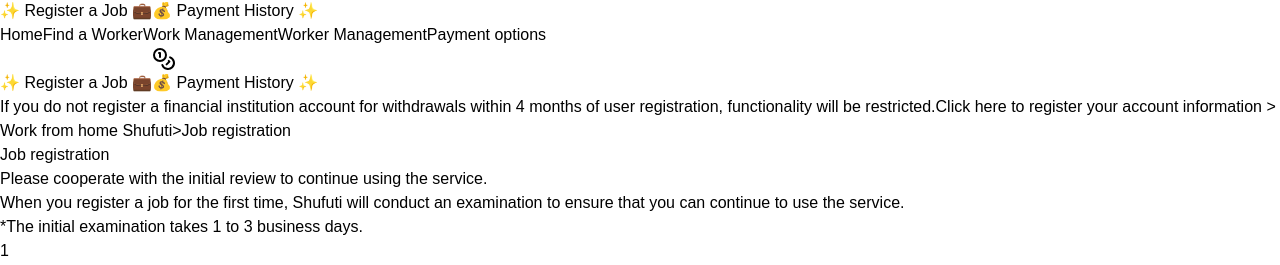
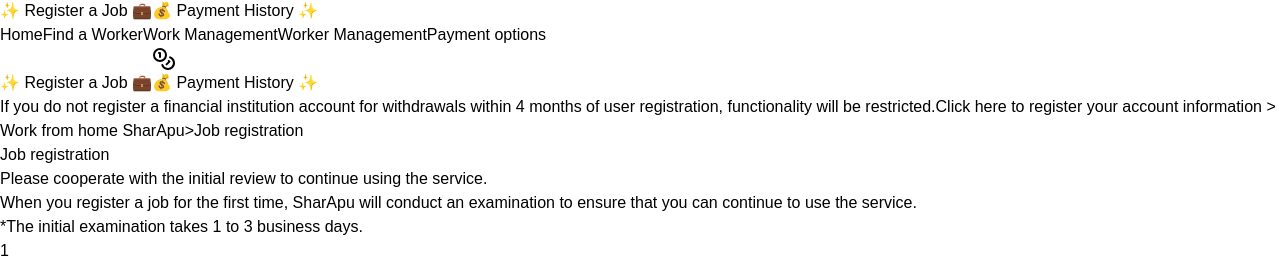
Before and after one commit to SumaiyaTarannumNoor/SharApu-Job-Portal, a React (Vite) app: page /register-a-job in a window 1280 px wide. Shown: the part 890-1155 px from the top of the page. Built offline with nearby package versions, Linux system fonts and the light colour scheme.

Commit message:
Shufuti to SharApu

```diff
--- a/src/components/Profile/HirerProfile/RegisterAJob/RegisterAJob.jsx
+++ b/src/components/Profile/HirerProfile/RegisterAJob/RegisterAJob.jsx
@@ -126,7 +126,7 @@ const RegisterAJob = () => {
         <div className="max-w-4xl mx-auto">
           {/* Breadcrumb */}
           <div className="text-sm text-gray-600 mb-6">
-            <Link to="/" className="text-pink-600 hover:text-pink-700">Work from home Shufuti</Link>
+            <Link to="/" className="text-pink-600 hover:text-pink-700">Work from home SharApu</Link>
             <span className="mx-2">&gt;</span>
             <span>Job registration</span>
           </div>
@@ -136,7 +136,7 @@ const RegisterAJob = () => {
             <h1 className="text-2xl font-bold text-gray-800 mb-4">Job registration</h1>
             <div className="bg-pink-50 border border-pink-200 rounded-lg p-4 text-pink-800">
               <p className="font-medium mb-2">Please cooperate with the initial review to continue using the service.</p>
-              <p className="text-sm">When you register a job for the first time, Shufuti will conduct an examination to ensure that you can continue to use the service.</p>
+              <p className="text-sm">When you register a job for the first time, SharApu will conduct an examination to ensure that you can continue to use the service.</p>
               <p className="text-sm text-pink-600">*The initial examination takes 1 to 3 business days.</p>
             </div>
           </div>
```
